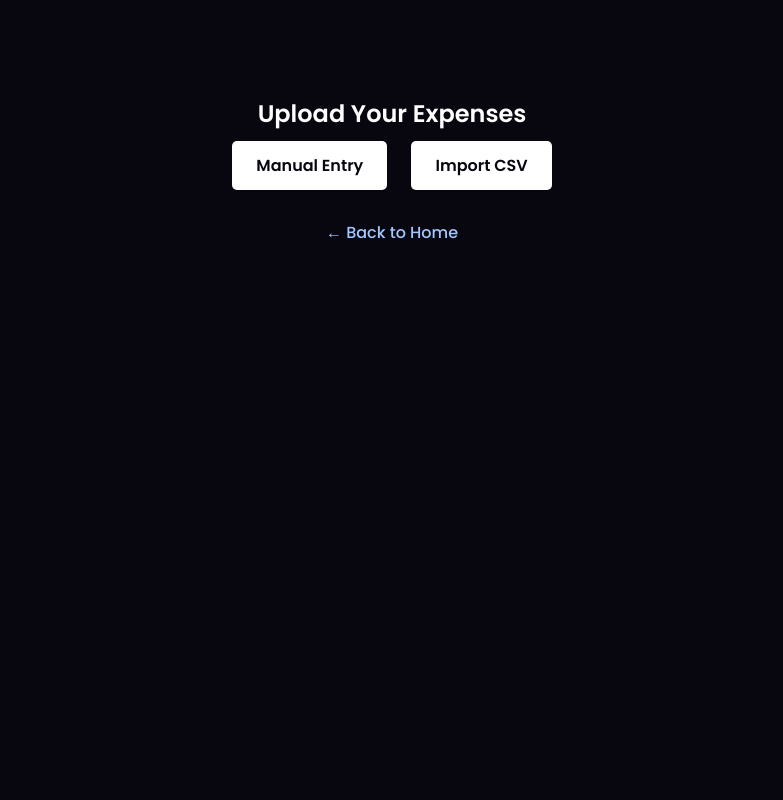
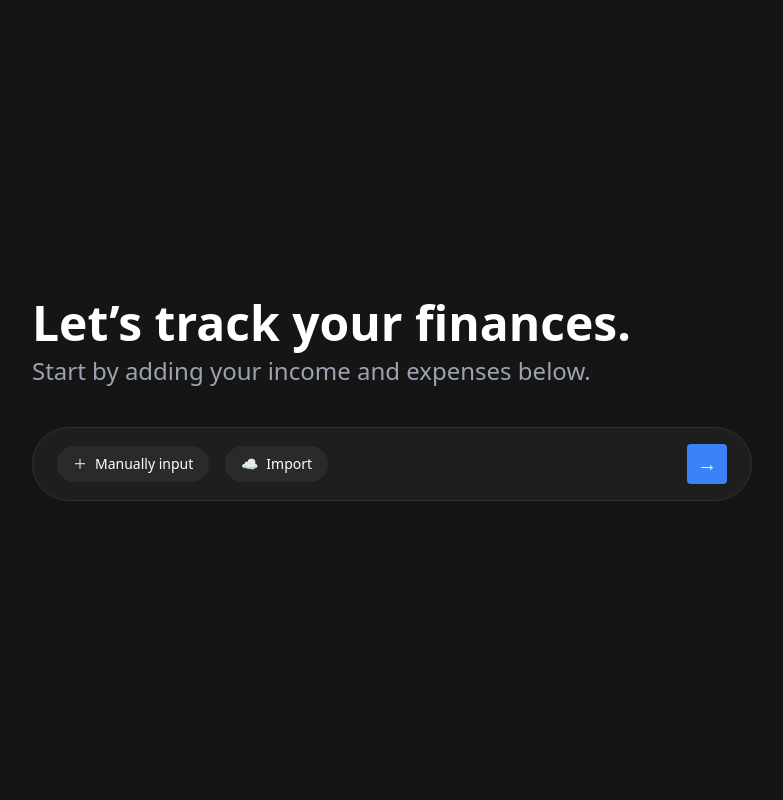
Before and after one commit to taku-muk/CITS3403-Project-Group42, a Flask app: template app/templates/upload.html in a window 1280 px wide. Shown: the whole page, without its empty margins (248-1031 px from the left). Run offline with Flask 3, Linux system fonts and the light colour scheme; the template is opened without the code that fills it, so the values that code supplies are empty; parts of the project's set-up code (start-up, migrations or seed data) failed here and were passed over; some libraries are stand-ins or nearby versions.

Commit message:
Set up upload page layout with Tailwind styling (no JS yet)

```diff
--- a/app/forms.py
+++ b/app/forms.py
@@ -15,11 +15,8 @@ class LoginForm(FlaskForm):
     password = PasswordField('Password', validators=[InputRequired()])
     submit = SubmitField('Login')
 
-from flask_wtf import FlaskForm
-from wtforms import StringField, FloatField, SelectField, SubmitField
-from wtforms.validators import InputRequired
 
-class ExpenseForm(FlaskForm):
+
     month = StringField('Month (e.g. 2025-07)', validators=[InputRequired()])
 
     rent = FloatField('Rent', default=0)
--- a/app/templates/upload.html
+++ b/app/templates/upload.html
@@ -1,224 +1,164 @@
-<!-- Updated manual entry form - Lucas Veloso -->
-
 <!DOCTYPE html>
 <html lang="en">
 <head>
-  <title>Upload Expenses – CostScope</title>
-  <link href="https://fonts.googleapis.com/css2?family=Poppins:wght@300;500;600&display=swap" rel="stylesheet">
-  <style>
-    * {
-      margin: 0;
-      padding: 0;
-      box-sizing: border-box;
-      font-family: 'Poppins', sans-serif;
+  <meta charset="utf-8" />
+  <meta name="viewport" content="width=device-width, initial-scale=1.0" />
+  <title>Upload Finances </title>
+  <script src="https://cdn.tailwindcss.com"></script>
+
+
+  <style type="text/tailwindcss">
+    /* Hover effect for editable cells */
+    td:hover { @apply bg-[#2a2a2a] cursor-pointer; }
+
+    /* Tag dropdown container */
+    .tag-editor {
+      @apply bg-[#1e1e1e] border border-[#333] p-2 rounded-lg absolute z-10 shadow-lg;
     }
-    body {
-      background-color: #080710;
-      color: #fff;
+
+    .tag-option {
+      @apply px-2 py-1 rounded-full mb-1 text-sm select-none inline-block;
     }
-    .container {
-      width: 90%;
-      max-width: 500px;
-      margin: 6rem auto;
-      text-align: center;
+    .tag-option.unselected { @apply bg-gray-700 text-gray-300; }
+    .tag-option.selected   { @apply bg-purple-600 text-white; }
+
+    .tag-popup {
+  @apply absolute bg-[#1e1e1e] border border-[#333] rounded-lg
+         p-3 flex flex-col justify-start items-start gap-2
+         text-sm text-gray-300 h-auto;
+  top: 100%;
+  left: 0;
+  margin-top: 0.5rem;
+  z-index: 20;
 }
-    button.selector {
-      background-color: #ffffff;
-      color: #080710;
-      font-size: 16px;
-      font-weight: 600;
-      margin: 10px;
-      padding: 12px 24px;
-      border: none;
-      border-radius: 5px;
-      cursor: pointer;
+
+
+    /* Pills */
+  /* Pills */
+.tag-pill {
+  @apply inline-block text-xs px-2 py-1 rounded-full mr-1 mb-1 border; /* add border base */
 }
-    form {
-      margin-top: 30px;
-      padding: 2rem;
-      background-color: rgba(255,255,255,0.13);
-      border-radius: 10px;
-      border: 2px solid rgba(255,255,255,0.1);
-      box-shadow: 0 0 40px rgba(8,7,16,0.6);
-      display: none; /* Hide by default */
+
+/* darker bg + lighter text + matching outline */
+.tag-pill.Need {
+  @apply bg-green-700 text-green-300 border-green-300;
 }
-    label {
-      display: block;
-      margin-top: 15px;
-      font-weight: 500;
-      text-align: left;
+.tag-pill.Want {
+  @apply bg-yellow-700 text-yellow-300 border-yellow-300;
 }
-    input, select {
-      width: 100%;
-      padding: 10px;
-      margin-top: 5px;
-      border-radius: 5px;
-      background-color: rgba(255,255,255,0.1);
-      border: none;
-      color: white;
+.tag-pill.Essential {
+  @apply bg-purple-700 text-purple-300 border-purple-300;
 }
-    input::placeholder {
-      color: #e5e5e5;
+.tag-pill.Recurring {
+  @apply bg-indigo-700 text-indigo-300 border-indigo-300;
 }
-    button.submit-btn {
-      margin-top: 25px;
-      width: 100%;
-      background-color: #ffffff;
-      color: #080710;
-      padding: 12px 0;
-      font-size: 16px;
-      font-weight: 600;
-      border-radius: 5px;
-      cursor: pointer;
+.tag-pill.Once\-off {
+  @apply bg-orange-700 text-orange-300 border-orange-300;
 }
-    a {
-      color: #a2c8ff;
-      display: block;
-      margin-top: 20px;
-      text-decoration: none;
-    }
-    a:hover {
-      text-decoration: underline;
-    }
+
+
   </style>
+
+
 </head>
 
-<body>
-  <div class="container">
-    <h2>Upload Your Expenses</h2>
 
-    <!-- Selector Buttons -->
-    <button class="selector" onclick="showForm('manualForm')">Manual Entry</button>
-    <button class="selector" onclick="showForm('csvForm')">Import CSV</button>
 
-    <!-- 📝 Manual Entry Form -->
-    <form id="manualForm" onsubmit="addManualEntry(event)">
-      <h3>Manual Expense Entry</h3>
 
-      <label for="month">Month:</label>
-      <input type="month" id="monthInput" required>
+<body class="bg-[#151515] text-white min-h-screen flex items-center justify-center">
 
-      <label for="category">Category:</label>
-      <select id="categoryInput" required>
-        <option value="">--Select a category--</option>
-        <option value="Rent">Rent</option>
-        <option value="Food">Food</option>
-        <option value="Transport">Transport</option>
-        <option value="Hobbies">Hobbies</option>
-        <option value="Utilities">Utilities</option>
-        <option value="Healthcare">Healthcare</option>
-        <option value="Entertainment">Entertainment</option>
-      </select>
-
-      <label for="amount">Amount ($):</label>
-      <input type="number" id="amountInput" step="0.01" required>
-
-      <button type="submit" class="submit-btn">Add Expense</button>
-    </form>
-
-    <!-- 📋 List of Manual Entries -->
-    <div id="entryList" style="margin-top: 30px; display: none;">
-      <h3>Entries Added:</h3>
-      <ul id="entryItems" style="text-align:left;"></ul>
-
-      <!-- 📨 Submit All Button -->
-      <button onclick="submitAllEntries()" class="submit-btn" style="margin-top:20px;">Submit All Expenses</button>
+<main class="w-full max-w-3xl px-6 space-y-10">
+  <!-- Header -->
+  <div>
+    <h1 class="text-5xl font-bold">Let’s track your finances.</h1>
+    <p class="text-2xl text-gray-400 mt-2">Start by adding your income and expenses below.</p>
   </div>
 
-    <!-- 📂 CSV Upload Form -->
-    <form id="csvForm" method="POST" action="{{ url_for('main.upload_csv') }}" enctype="multipart/form-data">
-      <h3>Import Expenses via CSV</h3>
+<!-- Action Buttons -->
+<div class="bg-[#1e1e1e] rounded-full border border-[#333] px-6 py-4 flex items-center gap-4">
+  <button
+    id="manualBtn"
+    class="bg-[#2a2a2a] px-4 py-2 rounded-full text-sm flex items-center gap-2"
+  >
+    <span>＋</span> Manually input
+  </button>
 
-      <label for="file">Select a CSV file:</label>
-      <input type="file" id="file" name="file" accept=".csv" required>
+  <button
+    class="bg-[#2a2a2a] px-4 py-2 rounded-full text-sm flex items-center gap-2"
+  >
+    <span>☁️</span> Import
+  </button>
 
-      <button type="submit" class="submit-btn">Upload CSV</button>
-    </form>
+  <!-- arrow button at the end -->
+  <button
+  id="visualizeBtn"
+  class="ml-auto bg-blue-500 hover:bg-blue-600 text-white w-10 h-10 flex items-center justify-center rounded text-xl font-bold transition"
+>
+  →
+</button>
 
-    <a href="{{ url_for('main.home') }}">← Back to Home</a>
+
 </div>
 
-  <!-- JavaScript for Form Switching, Manual Entries, Deletion, and Batch Submit -->
-  <script>
-    function showForm(formId) {
-      document.getElementById('manualForm').style.display = 'none';
-      document.getElementById('csvForm').style.display = 'none';
-      document.getElementById('entryList').style.display = 'none'; // Hide list if switching
 
-      document.getElementById(formId).style.display = 'block';
-    }
+  <!-- Table Section -->
+  <!-- hide by default -->
+<div
+id="transactionsSection"
+class="hidden bg-[#1e1e1e] p-6 rounded-xl border border-[#333]"
+>
+<div class="flex justify-between items-center mb-4">
+  <h2 class="text-lg font-semibold text-gray-200">Transactions</h2>
+  <button
+    id="addTransactionBtn"
+    class="bg-white text-black px-4 py-2 rounded-full text-sm font-medium flex items-center gap-2 shadow-sm hover:bg-gray-100 transition"
+  >
+    <span>＋</span> Add
+  </button>
+</div>
 
-    let entries = [];
+<div class="overflow-x-auto">
+  <table class="w-full text-left text-sm text-gray-300">
+    <thead>
+      <tr class="border-b border-[#333] text-gray-500">
+        <th class="py-2 pr-4">Name</th>
+        <th class="py-2 pr-4">Type</th>
+        <th class="py-2 pr-4">Amount</th>
+        <th class="py-2">Tags</th>
+      </tr>
+    </thead>
+    <tbody id="transactionTableBody">
+      <!-- Table starts empty -->
+    </tbody>
+  </table>
+</div>
+</div>
 
-    function addManualEntry(event) {
-      event.preventDefault(); // Stop form from refreshing
+<!-- Import Section -->
+<div
+id="importSection"
+class="hidden bg-[#1e1e1e] p-6 rounded-xl border border-[#333]"
+>
+<!-- Inside your importSection -->
+<div
+  id="dropzone"
+  class="flex flex-col items-center justify-center min-h-[200px] border-2 border-dashed border-gray-500 rounded-xl p-8 text-gray-400 text-center cursor-pointer transition"
+>
+  <p class="text-lg">📄 Drag and drop your CSV file here</p>
+  <p class="text-sm mt-2">or click to browse</p>
+  <input id="fileInput" type="file" accept=".csv" class="hidden" />
+</div>
 
-      const month = document.getElementById('monthInput').value;
-      const category = document.getElementById('categoryInput').value;
-      const amount = document.getElementById('amountInput').value;
 
-      if (month && category && amount) {
-        entries.push({ month, category, amount });
+</div>
 
-        document.getElementById('monthInput').value = '';
-        document.getElementById('categoryInput').value = '';
-        document.getElementById('amountInput').value = '';
 
-        updateEntryList();
-      }
-    }
 
-    function updateEntryList() {
-      const entryListDiv = document.getElementById('entryList');
-      const entryItemsUl = document.getElementById('entryItems');
 
-      entryListDiv.style.display = 'block';
-      entryItemsUl.innerHTML = '';
 
-      entries.forEach((entry, index) => {
-        const li = document.createElement('li');
-        li.innerHTML = `
-          ${entry.month} — ${entry.category} — $${entry.amount}
-          <button onclick="deleteEntry(${index})" style="margin-left:10px; background-color:red; color:white; border:none; padding:3px 8px; border-radius:4px; cursor:pointer;">Delete</button>
-        `;
-        entryItemsUl.appendChild(li);
-      });
-    }
+</main>
 
-    function deleteEntry(index) {
-      entries.splice(index, 1);
-      updateEntryList();
-    }
 
-    function submitAllEntries() {
-      if (entries.length === 0) {
-        alert("No entries to submit!");
-        return;
-      }
+</body>
 
-      fetch("{{ url_for('main.upload_manual_batch') }}", {
-        method: "POST",
-        headers: {
-          "Content-Type": "application/json",
-        },
-        body: JSON.stringify(entries),
-      })
-      .then(response => {
-        if (response.ok) {
-          alert("All expenses submitted successfully!");
-          entries = []; // Clear entries
-          updateEntryList(); // Update UI
-          document.getElementById('entryList').style.display = 'none';
-          window.location.href = "{{ url_for('main.visualise') }}"; // Hide the list
-        } else {
-          alert("Error submitting expenses. Try again.");
-        }
-      })
-      .catch(error => {
-        console.error("Error:", error);
-        alert("Server error submitting expenses.");
-      });
-    }
-  </script>
-</body>
 </html>
```
Lines whose indentation alone changed are shown as unchanged.
